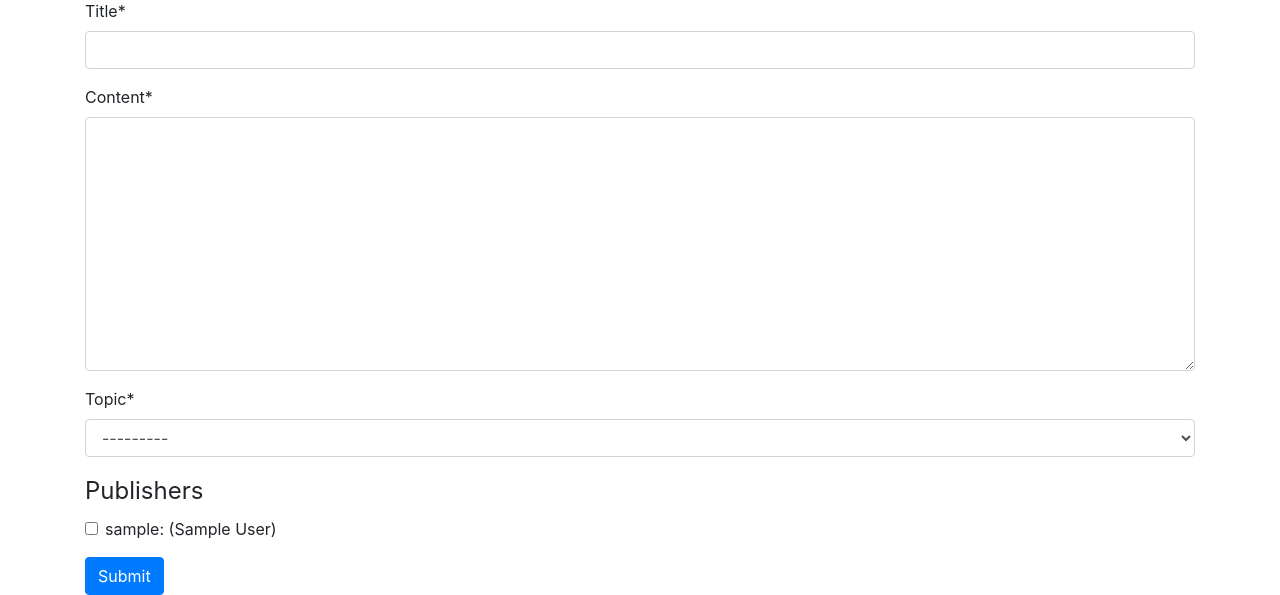
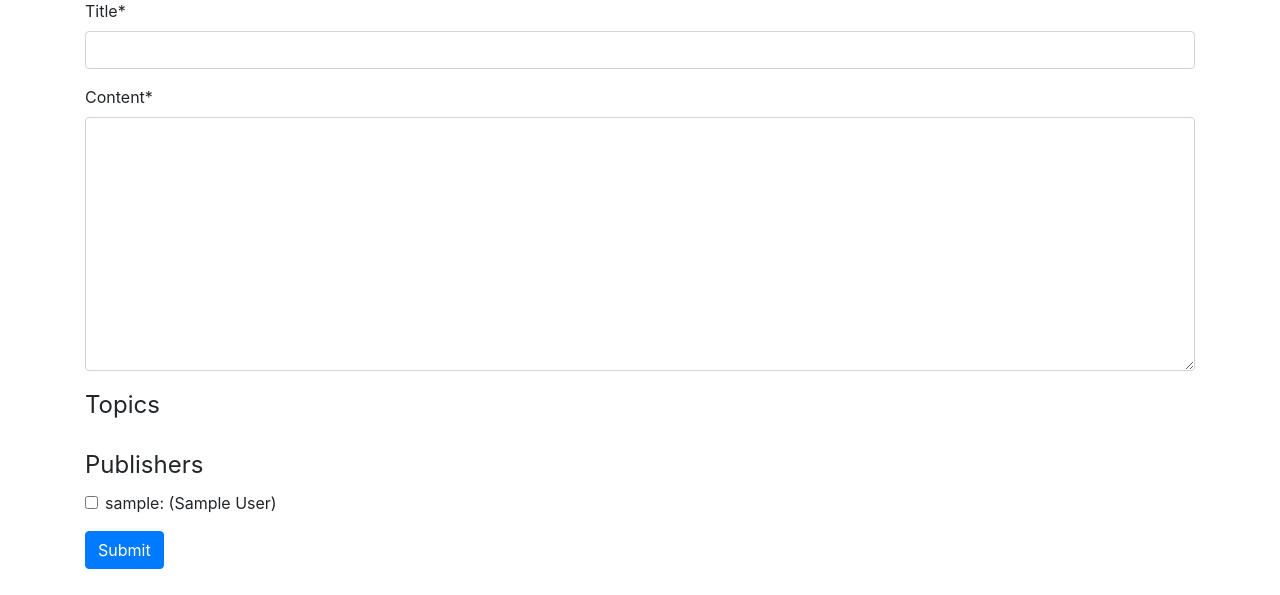
Before and after one commit to Koliesnichenko/universal-press-agency, a Django app: page /newspapers/create/ in a window 1280 px wide. Shown: the part 412-1007 px from the top of the page. After the commit the page ends 981 px from the top, so only its background shows below. Run offline with Django 5.2, Linux system fonts and the light colour scheme; the visitor is signed in with stand-in values (Sample User, id 1); data comes from the database, SQL or seed files in the repository; data that the repository does not hold is empty; some libraries are stand-ins or nearby versions.

Commit message:
feat: add multiple topics support and improve UI - Replaced ForeignKey with ManyToManyField for topics in Newspaper - Updated forms and views to support multiple topics - Improved UI for displaying topics in newspaper list

```diff
--- a/agency/admin.py
+++ b/agency/admin.py
@@ -6,8 +6,8 @@ from agency.models import Topic, Newspaper, Redactor
 
 @admin.register(Newspaper)
 class NewspaperAdmin(admin.ModelAdmin):
-    list_display = ["title", "topic", "content", "published_date", ]
-    list_filter = ["topic", ]
+    list_display = ["title", "content", "published_date", ]
+    list_filter = ["topics", ]
     search_fields = ["title", ]
 
 
--- a/agency/forms.py
+++ b/agency/forms.py
@@ -64,18 +64,24 @@ class BaseNewspaperForm(forms.ModelForm):
         required=False,
     )
 
+    topics = forms.ModelMultipleChoiceField(
+        queryset=Topic.objects.all(),
+        widget=forms.CheckboxSelectMultiple(),
+        required=False,
+    )
+
     class Meta:
         model = Newspaper
         fields = (
             "title",
             "content",
-            "topic",
+            "topics",
             "publishers",
         )
         widgets = {
             "title": forms.TextInput(attrs={"class": "form-control"}),
             "content": forms.Textarea(attrs={"class": "form-control"}),
-            "topic": forms.Select(attrs={"class": "form-control"}),
+            "topics": forms.CheckboxSelectMultiple(attrs={"class": "form-control"}),
         }
 
 
--- a/agency/models.py
+++ b/agency/models.py
@@ -33,9 +33,8 @@ class Newspaper(models.Model):
     title = models.CharField(max_length=255)
     content = models.TextField()
     published_date = models.DateField(auto_now_add=True)
-    topic = models.ForeignKey(
+    topics = models.ManyToManyField(
         Topic,
-        on_delete=models.CASCADE,
         related_name="newspapers"
     )
     publishers = models.ManyToManyField(
--- a/agency/views.py
+++ b/agency/views.py
@@ -80,7 +80,7 @@ class NewspaperListView(LoginRequiredMixin, generic.ListView):
     context_object_name = "newspaper_list"
     template_name = "agency/newspaper_list.html"
     paginate_by = 5
-    queryset = Newspaper.objects.select_related("topic")
+    queryset = Newspaper.objects.prefetch_related("topics")
 
     def get_context_data(self,*, object_list=None, **kwargs):
         context = super(NewspaperListView, self).get_context_data(**kwargs)
@@ -91,7 +91,7 @@ class NewspaperListView(LoginRequiredMixin, generic.ListView):
         return context
 
     def get_queryset(self):
-        queryset = super().get_queryset()
+        queryset = super().get_queryset().prefetch_related("topics",)
         title = self.request.GET.get("title", "")
         if title:
             queryset = queryset.filter(title__icontains=title)
@@ -103,11 +103,23 @@ class NewspaperCreateView(LoginRequiredMixin, generic.CreateView):
     form_class = NewspaperCreationForm
     success_url = reverse_lazy("agency:newspaper-list")
 
+    def form_valid(self, form):
+        newspaper = form.save(commit=False)
+        newspaper.save()
+        form.save_m2m()
+        return super().form_valid(form)
+
 
 class NewspaperUpdateView(LoginRequiredMixin, generic.UpdateView):
     model = Newspaper
     form_class = NewspaperUpdateForm
     success_url = reverse_lazy("agency:newspaper-list")
+
+    def form_valid(self, form):
+        newspaper = form.save(commit=False)
+        newspaper.save()
+        form.save_m2m()
+        return super().form_valid(form)
 
 
 class NewspaperDeleteView(LoginRequiredMixin, generic.DeleteView):
```
Also changed, not shown: templates/agency/newspaper_detail.html (+7 -1 lines), templates/agency/newspaper_list.html (+7 -1 lines), agency/migrations/0004_remove_newspaper_topic_newspaper_topic.py (added), agency/migrations/0005_rename_topic_newspaper_topics.py (added).
